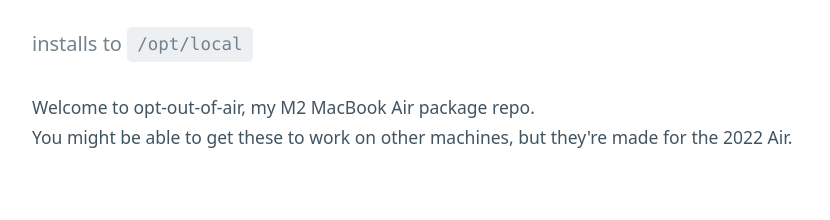
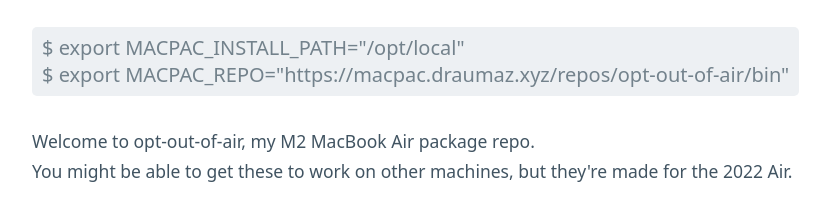
Before and after one commit to draumaz/opt-out-of-air, a plain HTML site: page index.html in a window 1280 px wide. Shown: the part 166-386 px from the top of the page, without its empty margins (43-873 px from the left). Drawn offline with nearby package versions, Linux system fonts and the light colour scheme.

Commit message:
2023-07-17T07:20:16-07:00

```diff
--- a/index.html
+++ b/index.html
@@ -16,7 +16,10 @@
   	</hgroup>
 
 	<hgroup>
-	  <h3>installs to <code>/opt/local</code></h3>
+          <code>
+            $ export MACPAC_INSTALL_PATH="/opt/local" <br>
+            $ export MACPAC_REPO="https://macpac.draumaz.xyz/repos/opt-out-of-air/bin"
+          </code>
 	</hgroup>
 
 	<small>
```
